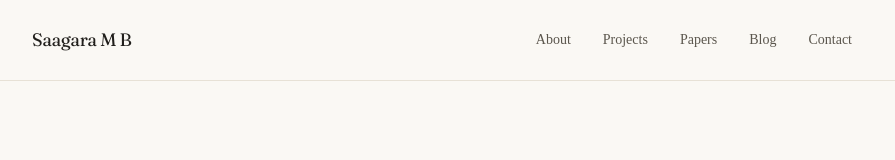
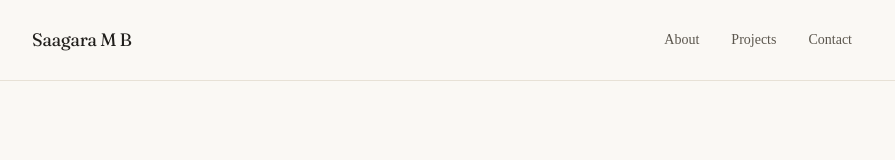
Before and after one commit to SaagaraMB/saagara-portfolio, a Next.js app: page / in a window 1280 px wide. Shown: the top 160 px of the page, without its empty margins (192-1087 px from the left). Built offline with nearby package versions, Linux system fonts and the light colour scheme.

Commit message:
Hold Papers and Blog nav links for now

```diff
--- a/components/SiteHeader.tsx
+++ b/components/SiteHeader.tsx
@@ -3,9 +3,10 @@ import Link from "next/link";
 const NAV = [
   { href: "/", label: "About" },
   { href: "/projects", label: "Projects" },
-  { href: "/papers", label: "Papers" },
-  { href: "/blog", label: "Blog" },
   { href: "/contact", label: "Contact" },
+  // Papers and Blog are on hold for now — re-add here when ready:
+  // { href: "/papers", label: "Papers" },
+  // { href: "/blog", label: "Blog" },
 ];
 
 export default function SiteHeader() {
```
